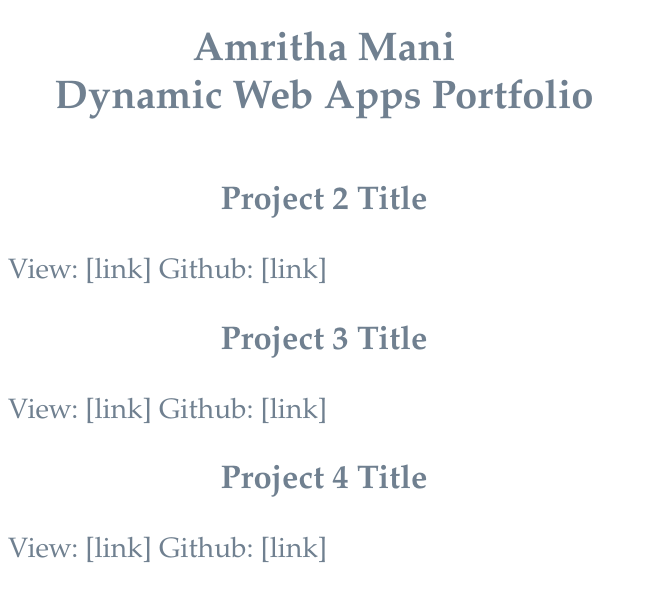
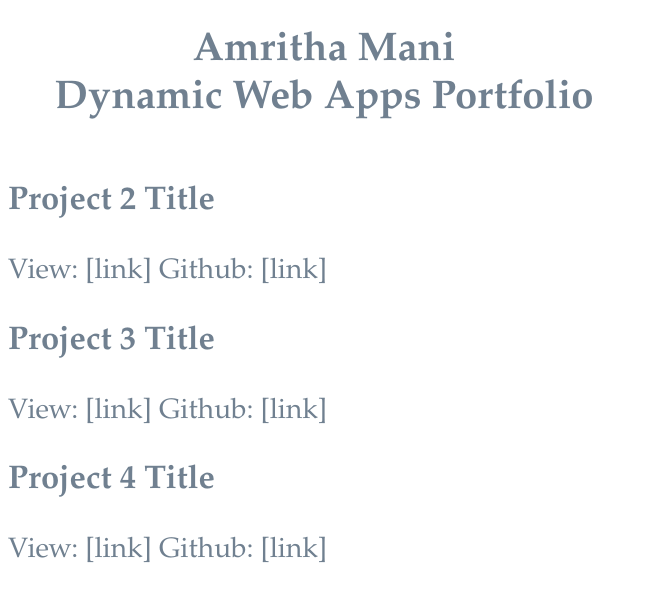
Before and after one commit to Amrithamani/p1, a PHP site: page / in a window 1280 px wide. Shown: the top 602 px of the page, without its empty margins (0-647 px from the left). Run offline with PHP 8.4, Linux system fonts and the light colour scheme.

Commit message:
done some changes in alignment

```diff
--- a/mystyle.css
+++ b/mystyle.css
@@ -21,9 +21,9 @@
 				}
 
                                 h3 {
-                                	text-align:center;
+                                	text-align:justify;
                                 }
 
 			        para {
-			        	text-align:center;
+			        	text-align:justify;
 			        }
```
